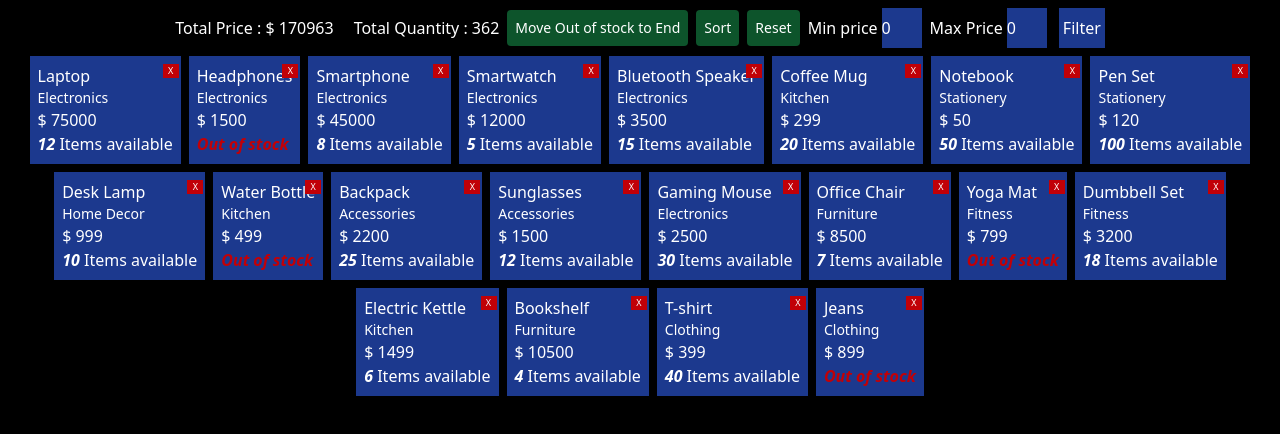
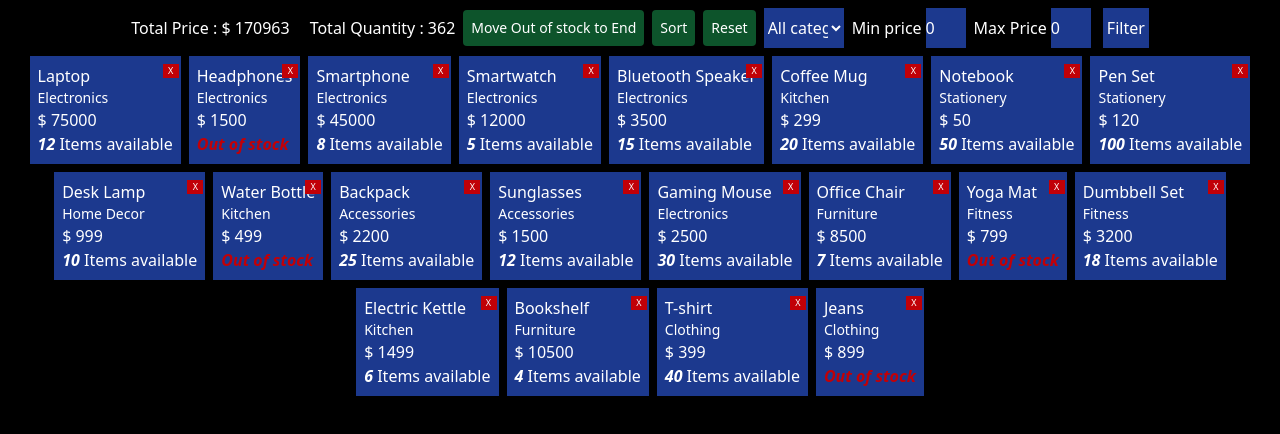
Before and after one commit to ajmal-m/al-code, a React (Vite) app: page / in a window 1280 px wide. Shown: the top 434 px of the page. Built offline with nearby package versions, Linux system fonts and the light colour scheme.

Commit message:
FIlter by category updates

```diff
--- a/src/components/products.jsx
+++ b/src/components/products.jsx
@@ -1,6 +1,15 @@
 import { memo, useCallback, useMemo, useState } from "react";
 
-
+const productCategories = [
+    "Electronics",
+    "Stationery",
+    "Kitchen",
+    "Home Decor",
+    "Accessories",
+    "Furniture",
+    "Fitness",
+    "Clothing"
+]
 
 
 // Product Item component
@@ -185,6 +194,10 @@ const Products = memo(() => {
        }
     },[deleteConfirm])
 
+    const filterProductByCategory = useCallback((e) => {
+        setProducts(() => [...products].filter((p) => p.category === e.target.value ));
+    },[products])
+
     return(
         <div className="h-screen flex flex-col bg-black overflow-y-scroll">
             <div className="flex items-center justify-center my-2 gap-2">
@@ -211,6 +224,19 @@ const Products = memo(() => {
                 >
                     Reset
                 </button>
+
+                <select
+                    name="categories" id="category-select"
+                    className="w-20 h-10 bg-blue-900 text-white"
+                    onChange={filterProductByCategory}
+                >
+                    <option value="">All category</option>
+                    {
+                        productCategories.map((cat) => (
+                             <option value={cat}>{cat}</option>
+                        ))
+                    }
+                </select>
 
                <div>
                     <label className="text-white" htmlFor="min-price">Min price</label>
```
